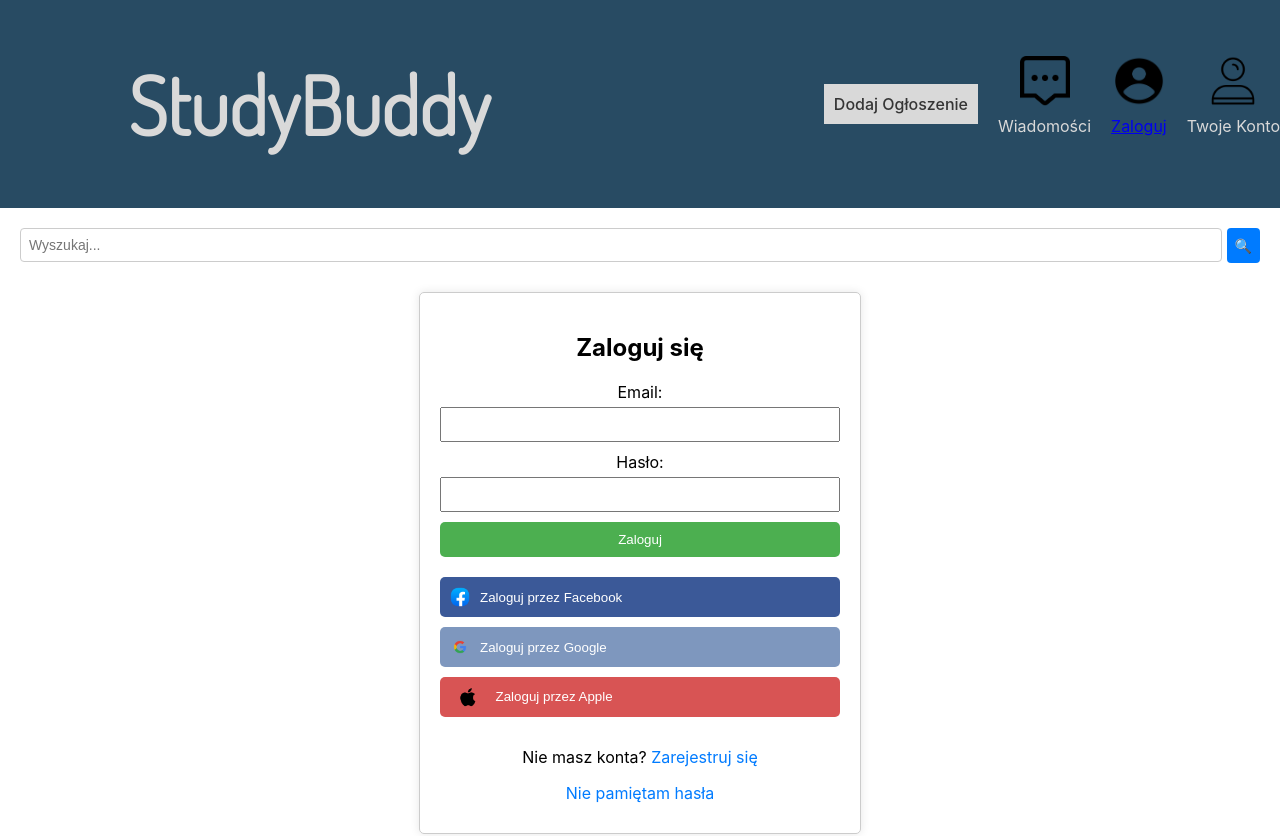
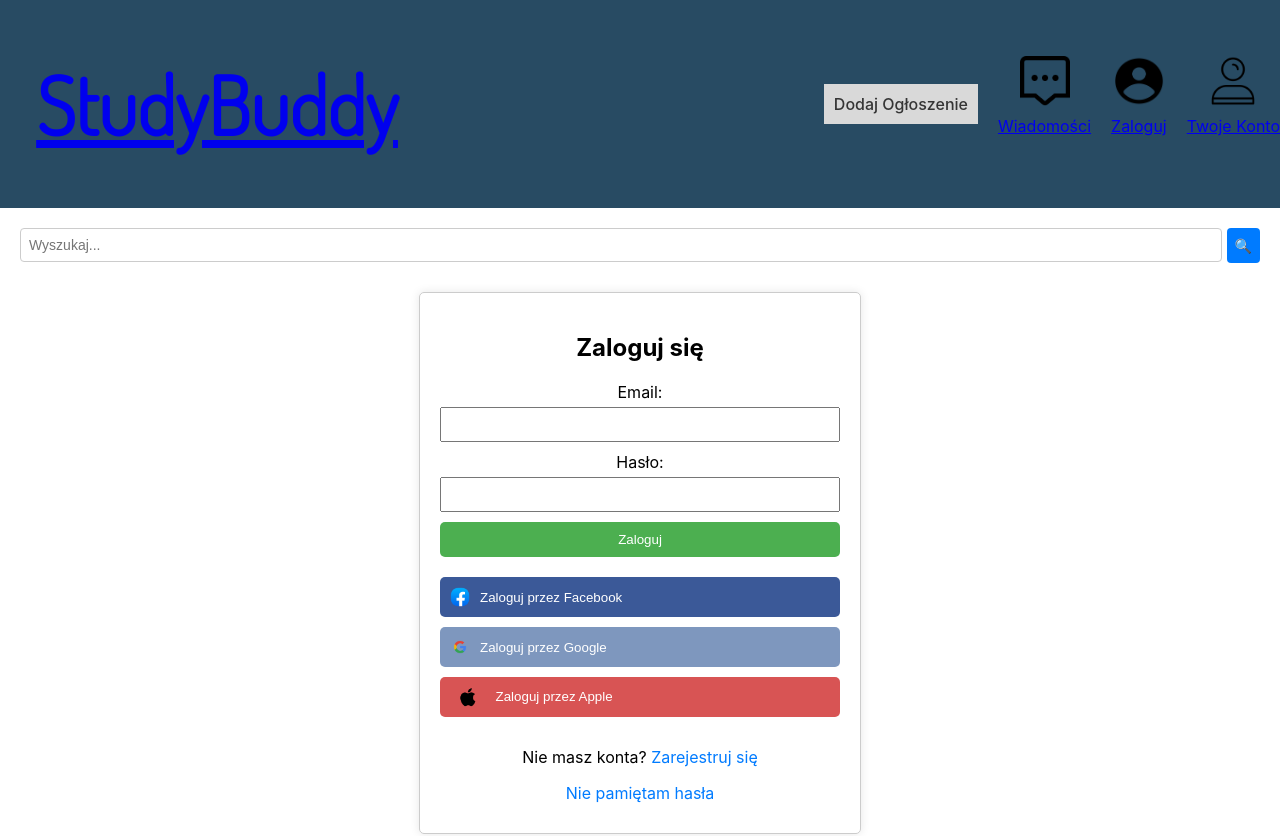
Before and after one commit to Michaluszeq/CETUS-PRO-PRAKTYKI, a React (Create React App) app in the folder cetus-pro-praktyki/: page /zaloguj in a window 1280 px wide. Shown: the top 836 px of the page. Built offline with nearby package versions, Linux system fonts and the light colour scheme.

Commit message:
added all baner links

```diff
--- /dev/null
+++ b/cetus-pro-praktyki/src/baner/baner.css
@@ -0,0 +1,4 @@
+Link:visited{
+    color: red;
+
+}
--- a/cetus-pro-praktyki/src/baner/baner.jsx
+++ b/cetus-pro-praktyki/src/baner/baner.jsx
@@ -3,27 +3,30 @@ import React from 'react';
 import MessageIcon from '../Icons/message-icon.png';
 import AccountIcon from '../Icons/account-icon.png';
 import loginIcon from '../Icons/loginIcon.png';
-import ReactDOM from "react-dom/client";
 import { BrowserRouter, Routes, Route, Link } from "react-router-dom";
-import LoginPanel from "../loginPanel/loginPanel";
-import App from '../App';
+import './baner.css'
+
 import MainBody from '../mainBody/mainBody';
 
 export default function Baner() {
   return (
     <header className="App-header">
+
       <div className="header-content">
+        <Link to="/">
         <h1 className='appTitle'>StudyBuddy</h1>
+        </Link>
 
         <div className="header-icons">
-          <a href="#" className="add-listing-btn">Dodaj Ogłoszenie</a>
+          <Link to="/dodaj-ogloszenie"className="add-listing-btn">Dodaj Ogłoszenie</Link>
 
 
-
+          <Link to="/wiadomosci">
           <div className="icon">
             <img src={MessageIcon} alt="Wiadomości" />
             <p className="icon-text">Wiadomości</p>
           </div>
+          </Link>
 
 
 
@@ -36,11 +39,12 @@ export default function Baner() {
 
 
 
-
+          <Link to='/twoje-konto'>
           <div className="icon">
             <img src={AccountIcon} alt="Twoje Konto" />
             <p className="icon-text">Twoje Konto</p>
           </div>
+          </Link>
 
         </div>
       </div>
```
